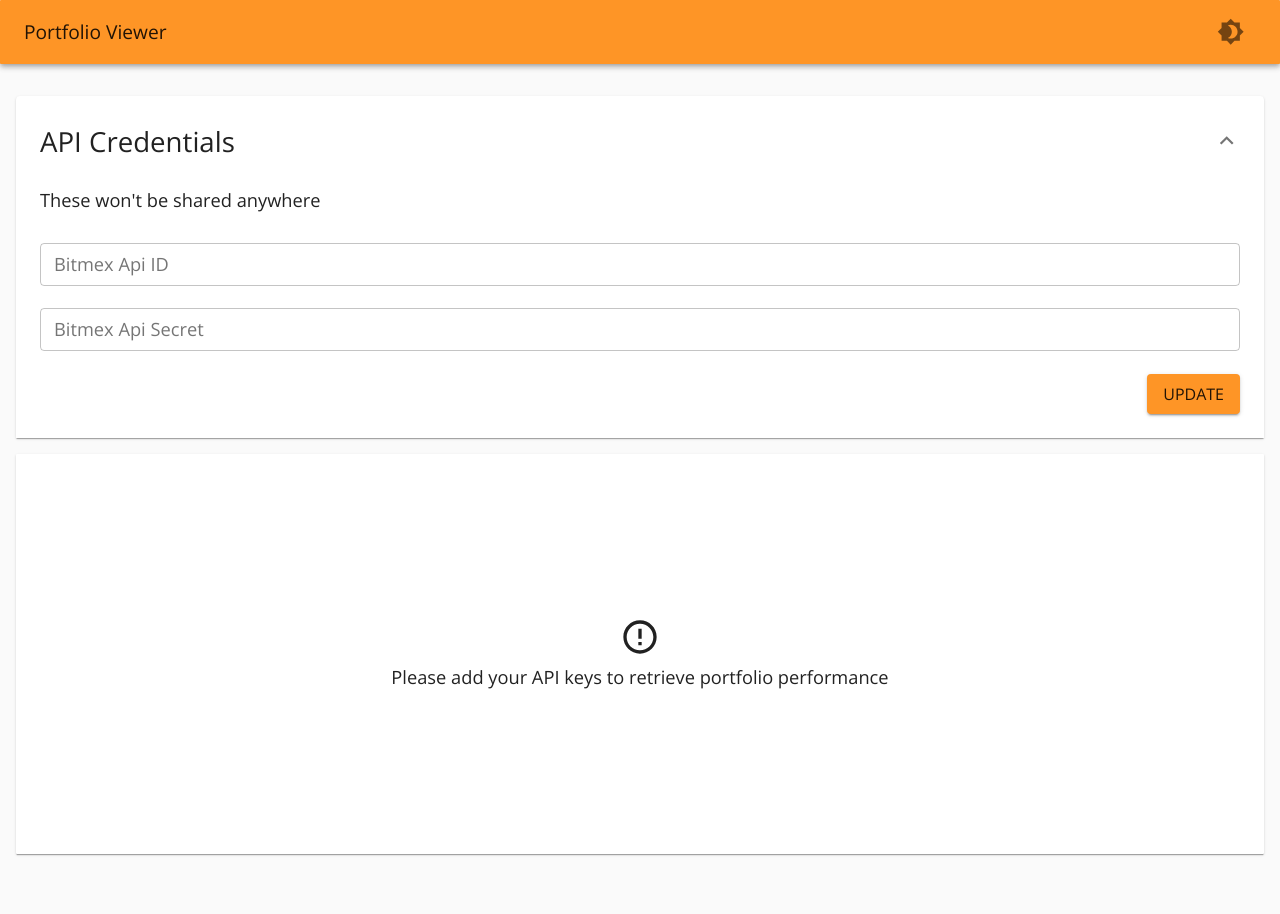
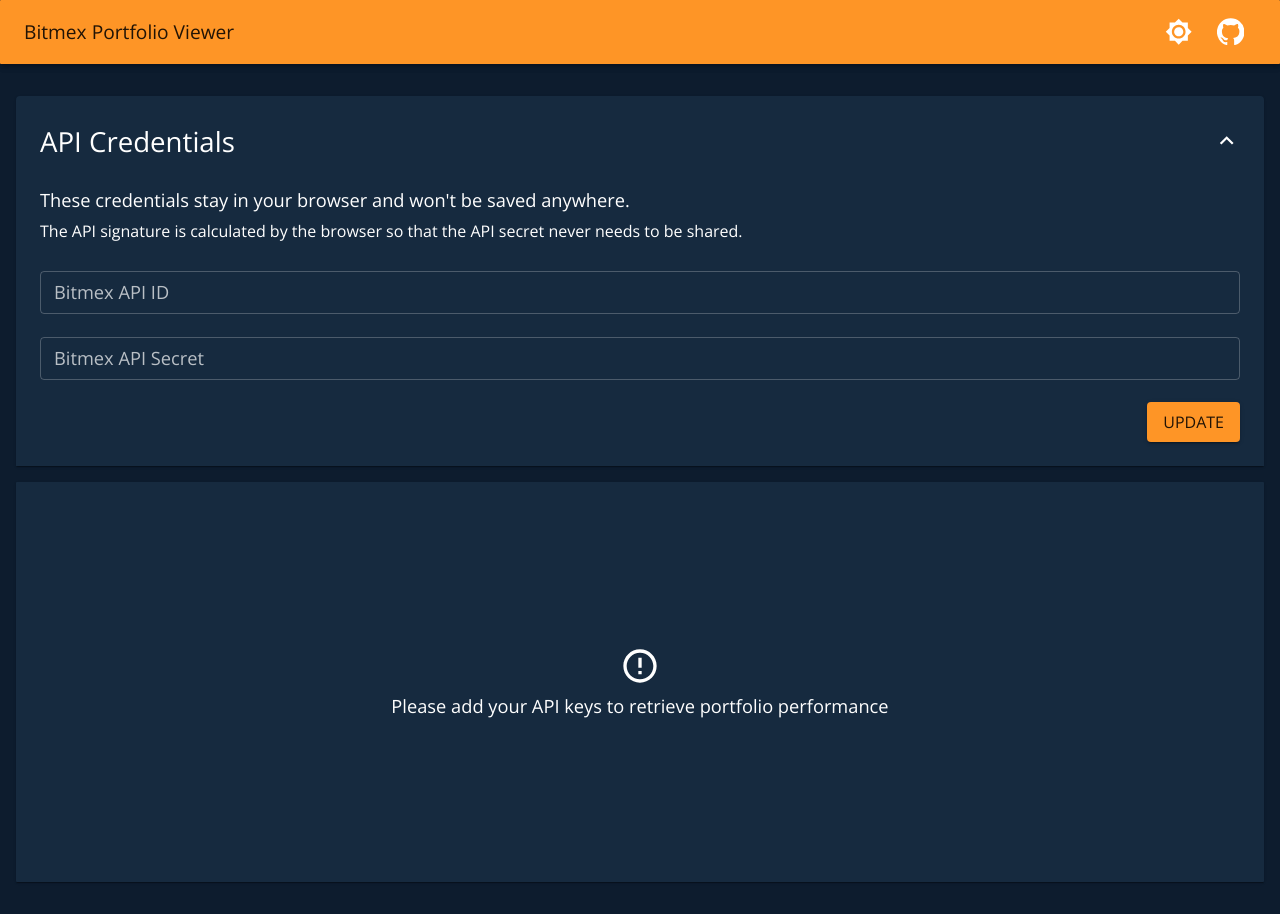
Before and after one commit to thetaseek/portfolio-viewer, a React (Create React App) app: page / in a window 1280 px wide. Before the commit the page ends 886 px from the top, so only its background shows below. Built offline with nearby package versions, Linux system fonts and the light colour scheme.

Commit message:
cleanup and minor tweaks to ui

```diff
--- a/src/App.js
+++ b/src/App.js
@@ -11,26 +11,26 @@
   Typography,
 } from "@material-ui/core";
 
+import GitHubIcon from "@material-ui/icons/GitHub";
+
 import Brightness4Icon from "@material-ui/icons/Brightness4";
 import BrightnessHighIcon from "@material-ui/icons/BrightnessHigh";
-import themes from "./theme";
-import MainPage from "./Pages/Portfolio";
+import themes from "./styles/theme";
+import MainPage from "./pages/Portfolio";
 
 function App() {
-  const [isDarkTheme, setTheme] = React.useState(false);
+  const [isDarkTheme, setTheme] = React.useState(true);
   const theme = createMuiTheme(
     isDarkTheme ? themes.THEME_DARK : themes.THEME_LIGHT
   );
   return (
     <MuiThemeProvider theme={theme}>
       <CssBaseline />
-      <AppBar
-        position="static"
-        style={{ padding: "0px" }}
-      >
+      <AppBar position="static" style={{ padding: "0px" }}>
         <Toolbar>
           <Grid container alignItems="center" justify="space-between">
-            <Typography variant="h6">Portfolio Viewer</Typography>
+            <Typography variant="h6">Bitmex Portfolio Viewer</Typography>
+            <Grid item>
               <Tooltip title="Toggle light/dark theme">
                 <IconButton
                   onClick={() => setTheme(!isDarkTheme)}
@@ -39,6 +39,17 @@
                   {isDarkTheme ? <BrightnessHighIcon /> : <Brightness4Icon />}
                 </IconButton>
               </Tooltip>
+              <Tooltip title="Github repository">
+                <IconButton
+                  aria-label="Github repository"
+                  href="https://github.com/thetaseek/portfolio-viewer"
+                  target="_blank"
+                  rel="noreferrer noopener"
+                >
+                  <GitHubIcon />
+                </IconButton>
+              </Tooltip>
+            </Grid>
           </Grid>
         </Toolbar>
       </AppBar>
--- a/src/ApiCredentialForm.js
+++ b/src/components/ApiCredentialForm.js
@@ -10,17 +10,6 @@
 } from "@material-ui/core";
 
 import ExpandMoreIcon from "@material-ui/icons/ExpandMore";
-import { makeStyles } from "@material-ui/core/styles";
-
-const useStyles = makeStyles((theme) => ({
-  paper: {
-    margin: theme.spacing(0, 0, 4),
-    padding: theme.spacing(0),
-    [theme.breakpoints.up("md")]: {
-      padding: theme.spacing(4),
-    },
-  },
-}));
 
 const ApiCredentialForm = ({
   open,
@@ -28,7 +17,6 @@
   onSubmit,
   initialValues = {},
 }) => {
-  const classes = useStyles();
   const [apiKey, setKey] = React.useState(initialValues.apiKey || "");
   const [apiSecret, setSecret] = React.useState(initialValues.apiSecret || "");
   const handleSubmit = (e) => {
@@ -46,14 +34,20 @@
       </ExpansionPanelSummary>
       <ExpansionPanelDetails>
         <div style={{ width: "100%" }}>
-          <Typography gutterBottom>These won't be shared anywhere</Typography>
+          <Typography gutterBottom>
+            These credentials stay in your browser and won't be saved anywhere.
+          </Typography>
+          <Typography gutterBottom variant="body2">
+            The API signature is calculated by the browser so that the API
+            secret never needs to be shared.
+          </Typography>
           <br />
           <form onSubmit={handleSubmit}>
             <TextField
               id="apiKey"
               value={apiKey}
               onChange={(e) => setKey(e.currentTarget.value)}
-              label="Bitmex Api ID"
+              label="Bitmex API ID"
               variant="outlined"
               fullWidth
               size="small"
@@ -64,7 +58,7 @@
               id="apiSecret"
               value={apiSecret}
               onChange={(e) => setSecret(e.currentTarget.value)}
-              label="Bitmex Api Secret"
+              label="Bitmex API Secret"
               variant="outlined"
               fullWidth
               size="small"
--- a/src/Portfolio.js
+++ b/src/components/Portfolio.js
@@ -43,7 +43,7 @@
   movingAverage,
   sharpeRatio,
   sortinoRatio,
-} from "./calcs";
+} from "../services/calcs";
 
 import { sampleKurtosis, sampleSkewness } from "simple-statistics";
 
@@ -229,7 +229,7 @@
     },
   },
   paper: {
-    padding: theme.spacing(0),
+    padding: theme.spacing(1,0),
     [theme.breakpoints.up("md")]: {
       padding: theme.spacing(4),
     },
@@ -371,7 +371,7 @@
   }));
   return (
     <Paper className={classes.paper}>
-      <Typography variant="h1">Portfolio Overview</Typography>
+      <Typography variant="h1" gutterBottom>Portfolio Overview</Typography>
       <Grid
         container
         justify="space-between"
--- a/src/index.css
+++ /dev/null
@@ -1,13 +0,0 @@
-body {
-  margin: 0;
-  font-family: -apple-system, BlinkMacSystemFont, 'Segoe UI', 'Roboto', 'Oxygen',
-    'Ubuntu', 'Cantarell', 'Fira Sans', 'Droid Sans', 'Helvetica Neue',
-    sans-serif;
-  -webkit-font-smoothing: antialiased;
-  -moz-osx-font-smoothing: grayscale;
-}
-
-code {
-  font-family: source-code-pro, Menlo, Monaco, Consolas, 'Courier New',
-    monospace;
-}
--- a/src/Pages/Portfolio.js
+++ b/src/pages/Portfolio.js
@@ -2,9 +2,9 @@
 import withStyles from "@material-ui/core/styles/withStyles";
 import { Container } from "@material-ui/core";
 
-import ApiCredentialForm from "../ApiCredentialForm";
-import bitmex from "../bitmex";
-import { Portfolio } from "../Portfolio";
+import ApiCredentialForm from "../components/ApiCredentialForm";
+import bitmex from "../services/bitmex";
+import { Portfolio } from "../components/Portfolio";
 // import {position, walletHistory, walletHistoryLarge} from "../data";
 
 const styles = (theme) => ({
--- a/src/bitmex.js
+++ b/src/services/bitmex.js
@@ -58,7 +58,6 @@
 };
 
 const proxy = "https://thingproxy.freeboard.io/fetch/";
-// const proxy = "https://cors-anywhere.coincuro.com/";
 const bitmex = (config, auth = {}) => {
   const c = signBitmex(config, auth);
   c.url = `${proxy}${baseURL}${c.url}`;
```
Also changed, not shown: src/components/MaterialTable.jsx (renamed from src/Components/MaterialTable.jsx), src/services/calcs.js (renamed from src/calcs.js), src/styles/theme.js (renamed from src/theme.js), 1 other file (tests, documents, lock files or other folders). Lines whose indentation alone changed are shown as unchanged.
